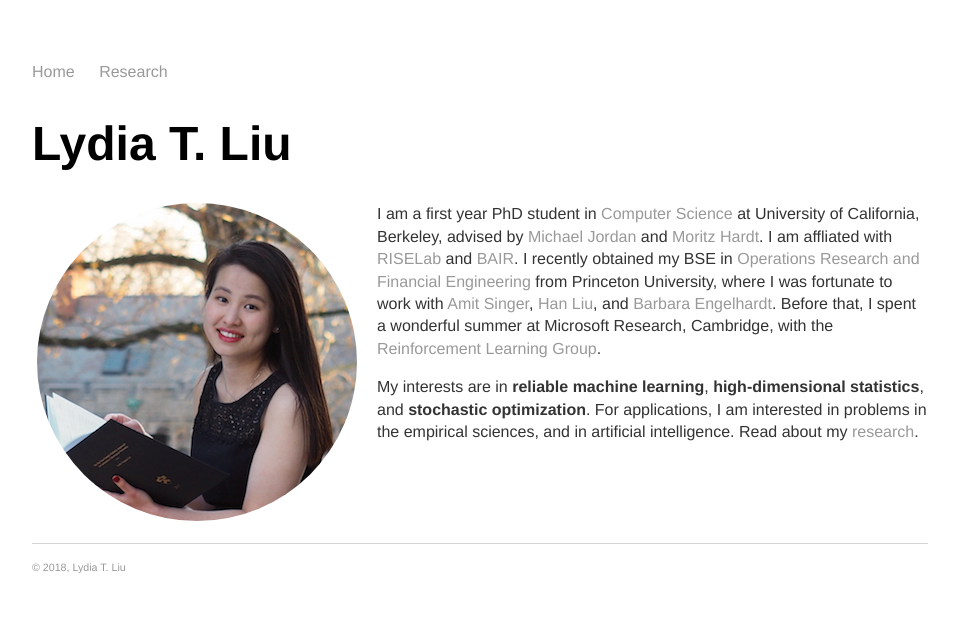
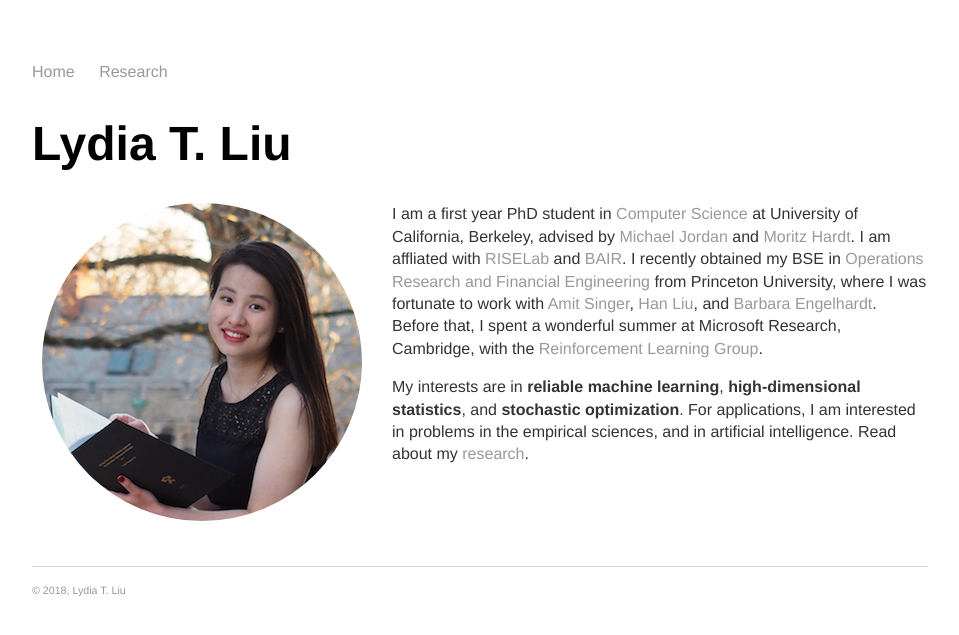
Before and after one commit to serenalwang/serenalwang.github.io, a Jekyll site: the page built from index.md, in a window 1280 px wide. Shown: the top 635 px of the page, without its empty margins (160-1119 px from the left). Built offline with Jekyll 4.4.1, drawn with Linux system fonts in a browser that asks for light colours.

Commit message:
Update main.css

```diff
--- a/css/main.css
+++ b/css/main.css
@@ -41,9 +41,9 @@ p {
 .leftside_image {
   float: left;
   margin-top:0px;
-  margin-right: 20px;
-  margin-left: 5px;
-  margin-bottom: 6px;
+  margin-right: 30px;
+  margin-left: 10px;
+  margin-bottom: 10px;
   text-align: center;
   font-size: 0.8em;
   font-style: italic;
```
